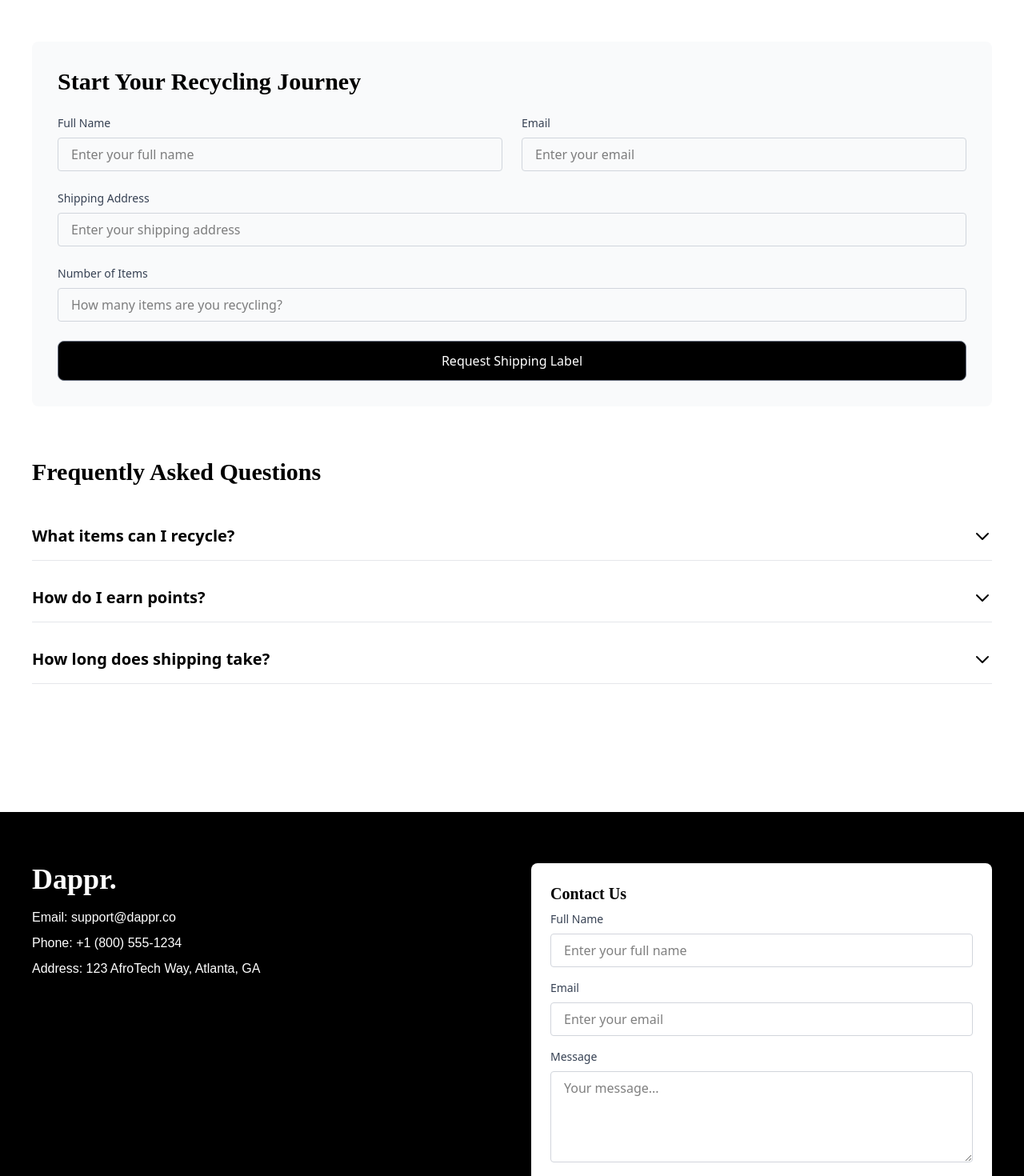
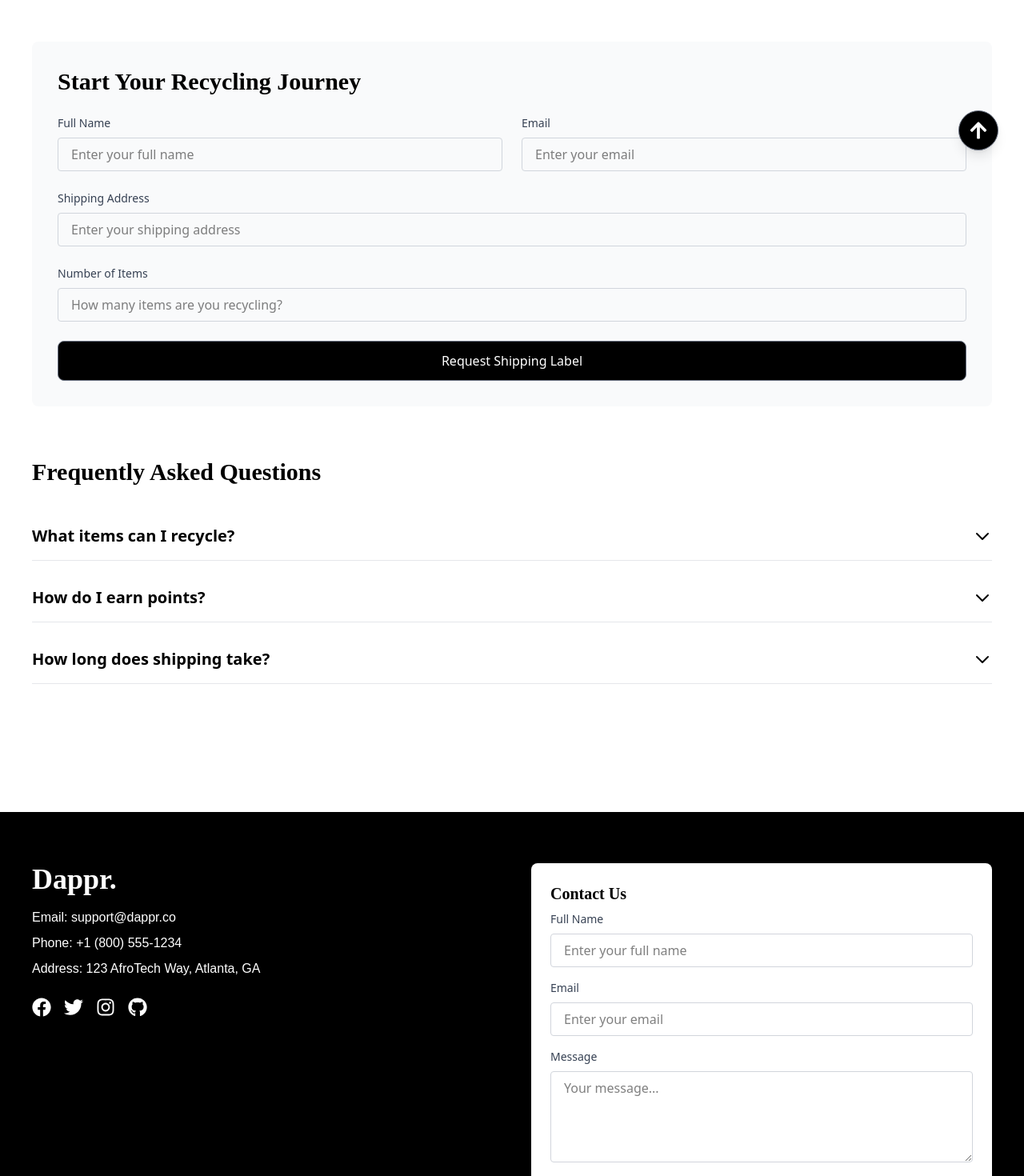
Before and after one commit to kingigbozuruike/dappr, a React (Vite) app: page /recycle in a window 1280 px wide. Shown: the part 580-2050 px from the top of the page at 80% size. Built offline with nearby package versions, Linux system fonts and the light colour scheme.

Commit message:
Made Dappr. logo clickable from navbar

```diff
--- a/package.json
+++ b/package.json
@@ -15,6 +15,7 @@
     "picomatch": "^4.0.2",
     "react": "^19.1.0",
     "react-dom": "^19.1.0",
+    "react-icons": "^5.5.0",
     "react-router-dom": "^7.6.0",
     "swiper": "^11.2.6"
   },
--- a/src/components/Footer.jsx
+++ b/src/components/Footer.jsx
@@ -1,4 +1,5 @@
 import React, { useState } from 'react';
+import { FaFacebook, FaTwitter, FaInstagram, FaGithub, FaArrowUp } from 'react-icons/fa';
 
 function Footer() {
     const [formData, setFormData] = useState({
@@ -23,8 +24,24 @@ function Footer() {
         }));
     };
 
+    const scrollToTop = () => {
+        window.scrollTo({
+            top: 0,
+            behavior: 'smooth'
+        });
+    };
+
     return (
-        <footer className="bg-black text-white mt-24 py-16 w-full">
+        <footer className="bg-black text-white mt-24 py-16 w-full relative">
+            {/* Back to Top Button */}
+            <button
+                onClick={scrollToTop}
+                className="fixed bottom-8 right-8 bg-black text-white p-3 rounded-full border border-gray-500 hover:bg-white hover:text-black transition duration-300 active:scale-95 shadow-lg"
+                aria-label="Back to top"
+            >
+                <FaArrowUp className="w-6 h-6" />
+            </button>
+
             <div className="max-w-7xl mx-auto px-10 grid grid-cols-1 md:grid-cols-2 gap-12">
                 {/* Contact Info */}
                 <div>
@@ -35,9 +52,25 @@ function Footer() {
                     <p className="font-poppins mb-2">
                         Phone: +1 (800) 555-1234
                     </p>
-            <p className="font-poppins">
+                    <p className="font-poppins mb-6">
                         Address: 123 AfroTech Way, Atlanta, GA
                     </p>
+
+                    {/* Social Media Icons */}
+                    <div className="flex space-x-4">
+                        <a href="https://facebook.com" target="_blank" rel="noopener noreferrer" className="hover:text-gray-300 transition-colors">
+                            <FaFacebook className="w-6 h-6" />
+                        </a>
+                        <a href="https://twitter.com" target="_blank" rel="noopener noreferrer" className="hover:text-gray-300 transition-colors">
+                            <FaTwitter className="w-6 h-6" />
+                        </a>
+                        <a href="https://instagram.com" target="_blank" rel="noopener noreferrer" className="hover:text-gray-300 transition-colors">
+                            <FaInstagram className="w-6 h-6" />
+                        </a>
+                        <a href="https://github.com/kingigbozuruike/dappr/" target="_blank" rel="noopener noreferrer" className="hover:text-gray-300 transition-colors">
+                            <FaGithub className="w-6 h-6" />
+                        </a>
+                    </div>
                 </div>
 
                 {/* Contact Form */}
--- /dev/null
+++ b/src/components/Header.jsx
@@ -0,0 +1,16 @@
+import React from 'react';
+import { Link } from 'react-router-dom';
+
+function Header() {
+  return (
+    <header className="bg-black text-white py-4">
+      <div className="max-w-7xl mx-auto px-10 flex justify-between items-center">
+        <Link to="/" className="text-4xl font-bold font-bodoni hover:opacity-80 transition-opacity">
+          Dappr.
+        </Link>
+      </div>
+    </header>
+  );
+}
+
+export default Header;
--- a/src/components/Navbar.jsx
+++ b/src/components/Navbar.jsx
@@ -1,10 +1,12 @@
 // src/components/Navbar.jsx
+import { Link } from 'react-router-dom';
+
 function Navbar() {
     return (
       <header className="w-full px-6 py-4 flex justify-between items-center">
-        <h1 className="font-bodoni text-4xl font-semibold tracking-tight text-black">
+        <Link to="/" className="font-bodoni text-4xl font-semibold tracking-tight text-black hover:opacity-80 transition-opacity">
           Dappr.
-        </h1>
+        </Link>
 
         <nav className="font-poppins flex space-x-6 text-sm text-gray-800">
           <a href="#" className="hover:text-gray-400 transition duration-200">Clothing</a>
```
Also changed, not shown: 1 other file (tests, documents, lock files or other folders). Lines whose indentation alone changed are shown as unchanged.
